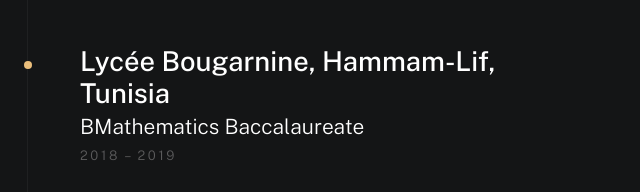
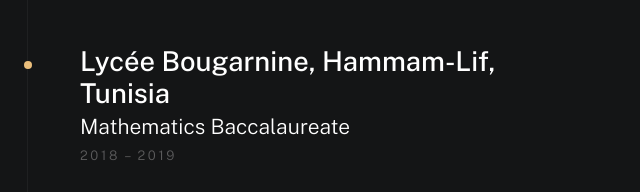
Before and after one commit to abderrahmenzarrouk/portfolio, a plain HTML site: page index.html in a window 1280 px wide. Shown: the part 3303-3495 px from the top of the page, 636-1276 px from the left. Drawn offline with nearby package versions, Linux system fonts and the light colour scheme; a web font is replaced by a local one.

Commit message:
sixth portfolio commit

```diff
--- a/index.html
+++ b/index.html
@@ -390,7 +390,7 @@
                                 <div class="timeline__bullet"></div>
                                 <div class="timeline__header">
                                     <h4 class="timeline__title">Lycée Bougarnine, Hammam-Lif, Tunisia</h4>
-                                    <h5 class="timeline__meta">BMathematics Baccalaureate</h5>
+                                    <h5 class="timeline__meta">Mathematics Baccalaureate</h5>
                                     <p class="timeline__timeframe">2018 – 2019</p>
                                 </div>
                                 <div class="timeline__desc">
```
Also changed, not shown: readme.txt.
